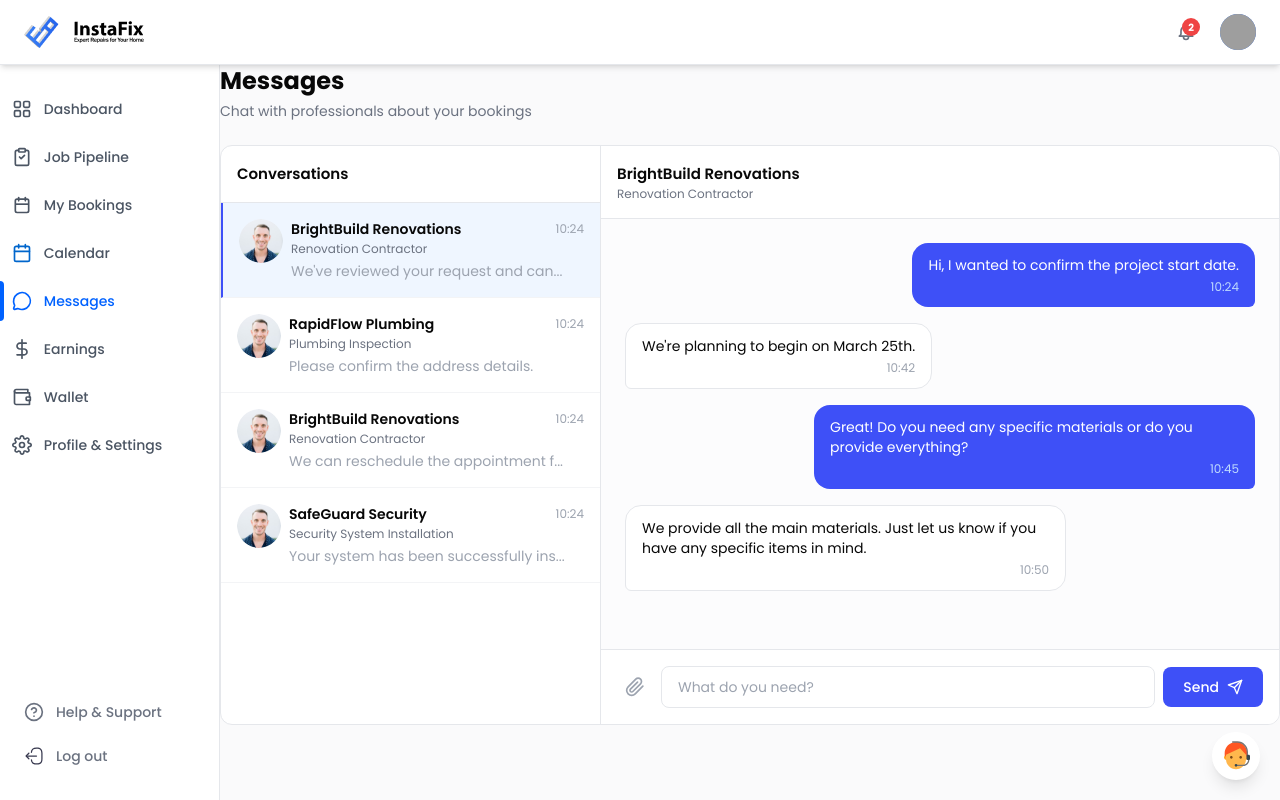
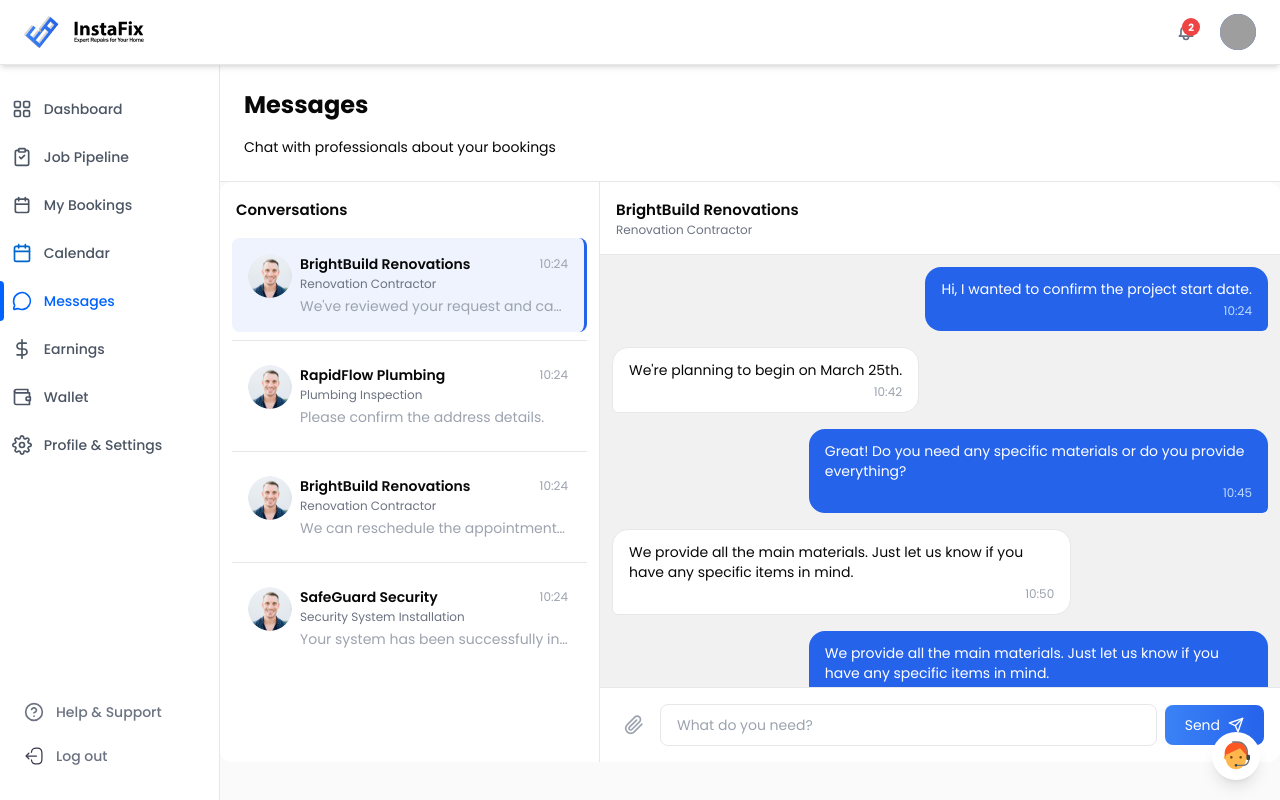
Before and after one commit to alirasouliwebdeveloper/InstaFix, a Next.js app: page /dashboard/professional/messages in a window 1280 px wide. Built offline with nearby package versions, Linux system fonts and the light colour scheme; grey boxes are pictures that could not be loaded.

Commit message:
Messages is done.

```diff
--- a/src/app/dashboard/professional/messages/page.tsx
+++ b/src/app/dashboard/professional/messages/page.tsx
@@ -1,9 +1,9 @@
 "use client";
 
-import { useState } from "react";
+import {useState} from "react";
 import Image from "next/image";
-import { Flex } from "@/components/ui";
-import { SendIcon, AttachmentIcon } from "@/components/icons";
+import {Flex} from "@/components/ui";
+import {SendIcon, AttachmentIcon} from "@/components/icons";
 import avatar1 from "@/assets/web/images/avatarImages/Avatar_Image_2.png";
 
 interface Conversation {
@@ -82,6 +82,18 @@
 		time: "10:50",
 		sender: "other",
 	},
+	{
+		id: "5",
+		text: "We provide all the main materials. Just let us know if you have any specific items in mind.",
+		time: "10:51",
+		sender: "me",
+	},
+	{
+		id: "6",
+		text: "We provide all the main materials. Just let us know if you have any specific items in mind.",
+		time: "10:54",
+		sender: "other",
+	},
 ];
 
 export default function MessagesPage() {
@@ -91,23 +103,27 @@
 	const activeChat = conversations.find((c) => c.id === activeConversation);
 
 	return (
-		<div>
-			<h1 className="text-2xl font-bold text-colors-primary mb-1">Messages</h1>
-			<p className="text-sm text-gray-500 mb-6">Chat with professionals about your bookings</p>
+		<div className="">
+			<Flex gap="md" direction="col" className="bg-white p-6 border-b border-gray-200 text-colors-primary">
+				<h1 className="text-2xl font-bold  ">Messages</h1>
+				<p className="text-sm">Chat with professionals about your bookings</p>
+			</Flex>
 
-			<div className="flex h-[calc(100vh-220px)] min-h-[500px] border border-gray-200 rounded-xl overflow-hidden bg-white">
+
+			<div className="flex h-[calc(100vh-220px)] min-h-[500px] rounded-xl overflow-hidden bg-white">
 				{/* Conversations List */}
 				<div className="w-[380px] border-r border-gray-200 flex flex-col">
-					<div className="p-4 border-b border-gray-200">
-						<h3 className="text-base font-semibold text-colors-primary">Conversations</h3>
+					<div className="p-4 ">
+						<h3 className="text-base font-semibold  text-colors-primary">Conversations</h3>
 					</div>
-					<div className="flex-1 overflow-y-auto">
+					<div className="flex-1 overflow-y-auto px-3">
 						{conversations.map((conv) => (
+							<div key={conv.id} className="py-2 first:pt-0 last:border-b-0 border-b border-b-gray-200">
 								<button
-								key={conv.id}
 									onClick={() => setActiveConversation(conv.id)}
-								className={`w-full text-left p-4 border-b border-gray-100 hover:bg-gray-50 transition ${
-									activeConversation === conv.id ? "bg-blue-50 border-l-2 border-l-[#3E50F7]" : ""
+									className={`w-full text-left p-4 transition rounded-lg ${
+										activeConversation === conv.id ? "bg-[#EEF3FE] border-r-[3px] border-r-[#2563EB]" :
+											"hover:bg-gray-100 border-r-[3px] border-r-white"
 									}`}
 								>
 									<Flex align="start" gap="sm">
@@ -130,6 +146,8 @@
 										</div>
 									</Flex>
 								</button>
+							</div>
+
 						))}
 					</div>
 				</div>
@@ -145,7 +163,7 @@
 					)}
 
 					{/* Messages */}
-					<div className="flex-1 overflow-y-auto p-6 space-y-4 bg-gray-50/50">
+					<div className="flex-1 overflow-y-auto p-3 space-y-4 bg-[#F1F1F1]">
 						{chatMessages.map((msg) => (
 							<div
 								key={msg.id}
@@ -154,7 +172,7 @@
 								<div
 									className={`max-w-[70%] px-4 py-3 rounded-2xl ${
 										msg.sender === "me"
-											? "bg-[#3E50F7] text-white rounded-br-md"
+											? "bg-[#2563EB] text-white rounded-br-md"
 											: "bg-white text-colors-primary border border-gray-200 rounded-bl-md"
 									}`}
 								>
@@ -175,7 +193,7 @@
 					<div className="p-4 border-t border-gray-200 bg-white">
 						<Flex align="center" gap="sm">
 							<button className="p-2 text-gray-400 hover:text-gray-600 transition">
-								<AttachmentIcon size="md" />
+								<AttachmentIcon size="md"/>
 							</button>
 							<input
 								type="text"
@@ -184,9 +202,11 @@
 								placeholder="What do you need?"
 								className="flex-1 px-4 py-2.5 border border-gray-200 rounded-lg text-sm focus:outline-none focus:ring-2 focus:ring-[#3E50F7]/20 focus:border-[#3E50F7]"
 							/>
-							<button className="px-5 py-2.5 bg-[#3E50F7] text-white rounded-lg text-sm font-medium hover:bg-[#3344D9] transition flex items-center gap-2">
+							<button
+								className="px-5 py-2.5 bg-gradient-to-r from-btn-primary-from to-btn-primary-to text-white
+								rounded-lg text-sm font-light hover:bg-[#3344D9] transition flex items-center gap-2">
 								Send
-								<SendIcon size="sm" className="text-white" />
+								<SendIcon size="sm" className="text-white"/>
 							</button>
 						</Flex>
 					</div>
```
Lines whose indentation alone changed are shown as unchanged.
